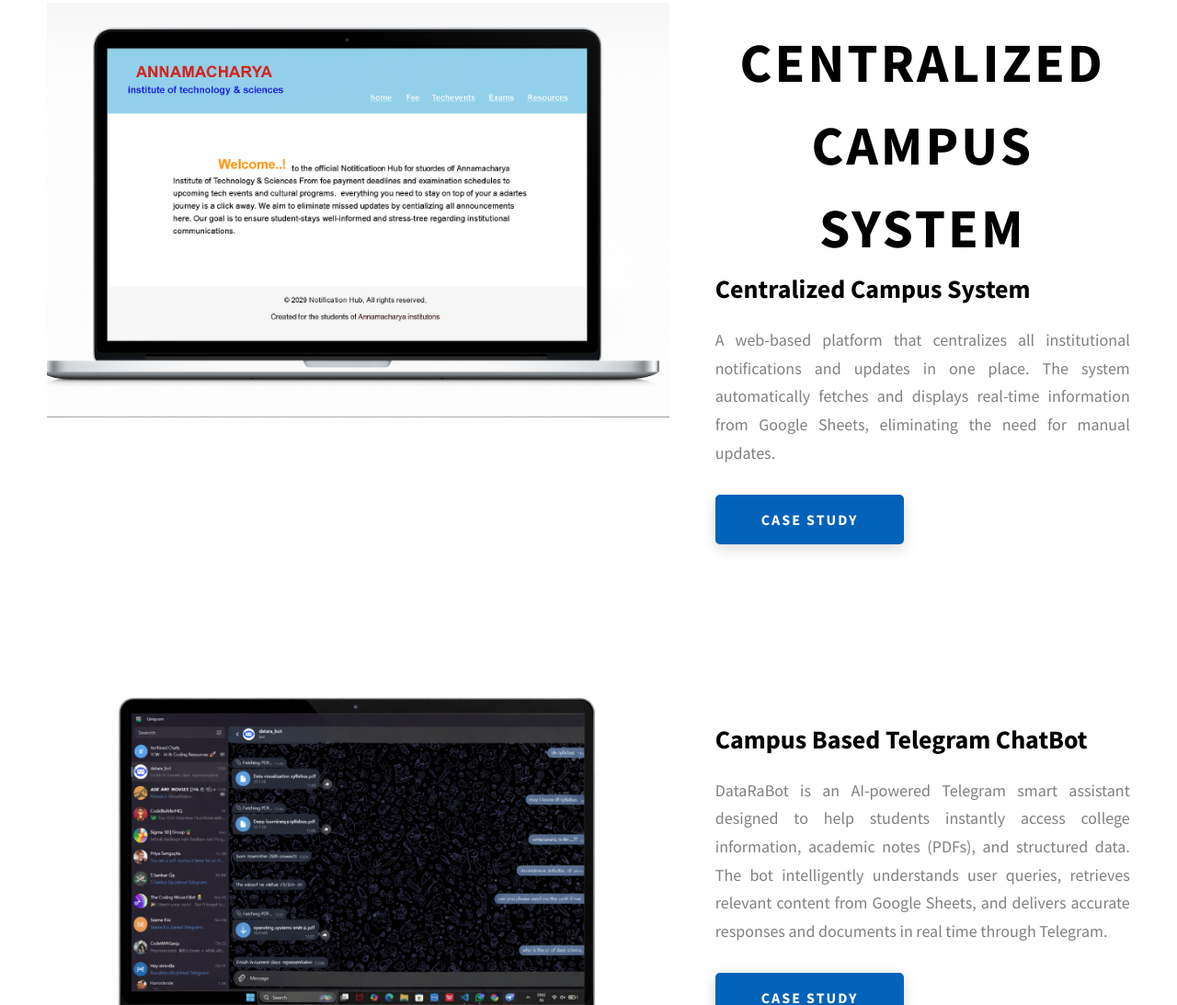
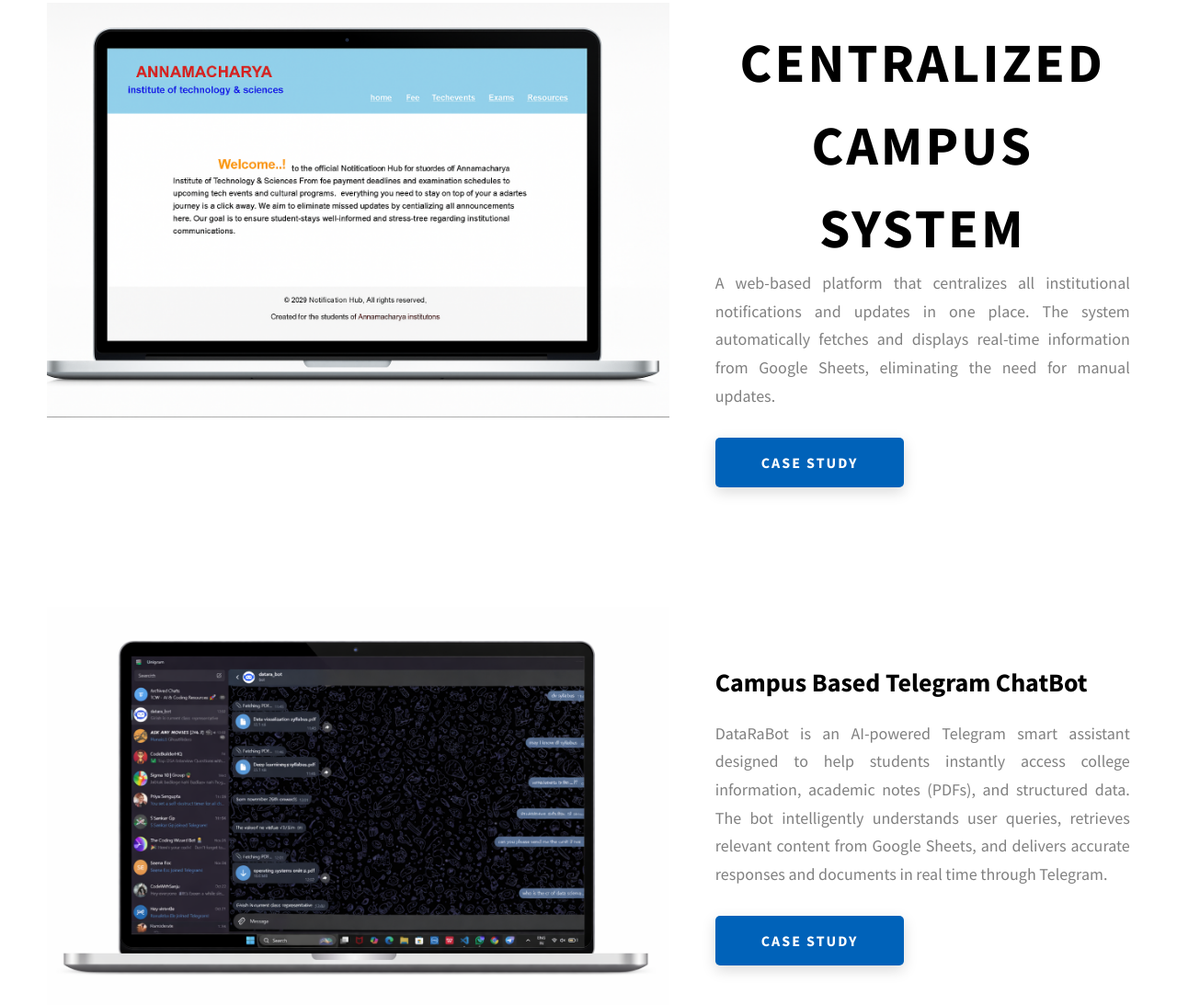
Before and after one commit to prashanth837/portfolio, a website: page index.html in a window 1280 px wide. Shown: the part 2257-3350 px from the top of the page at 92% size. Drawn offline with nearby package versions, Linux system fonts and the light colour scheme.

Commit message:
error rectified

```diff
--- a/index.html
+++ b/index.html
@@ -222,7 +222,6 @@
             </div>
             <div class="projects__row-content">
         <h1 class="heading-primary">Centralized Campus System</h1>
-              <h3 class="projects__row-content-title">Centralized Campus System</h3>
               <p class="projects__row-content-desc" style="text-align: justify;">
                 A web-based platform that centralizes all institutional notifications and updates in one place. The system automatically fetches and displays real-time information from Google Sheets, eliminating the need for manual updates.
               </p>
```
